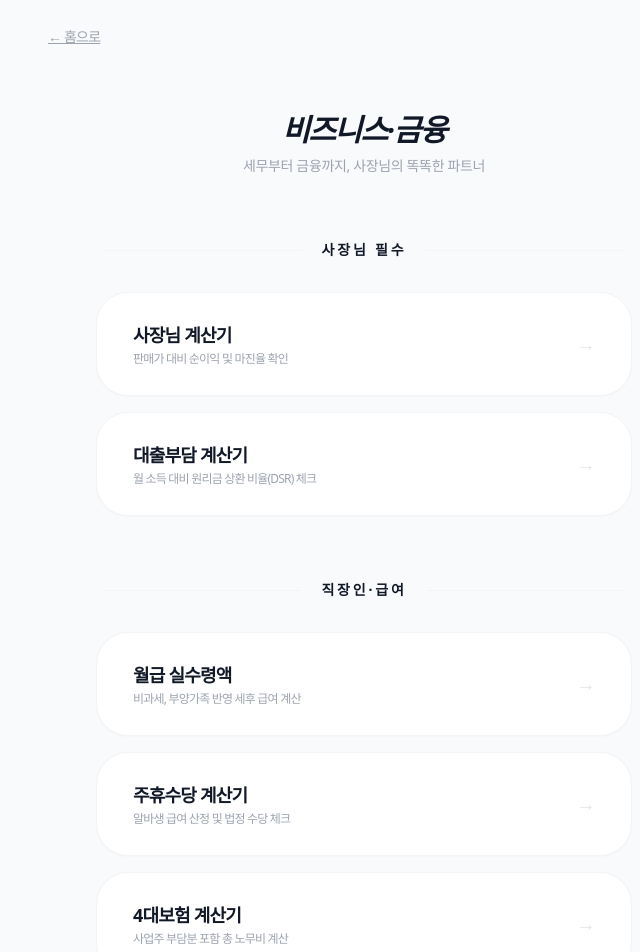
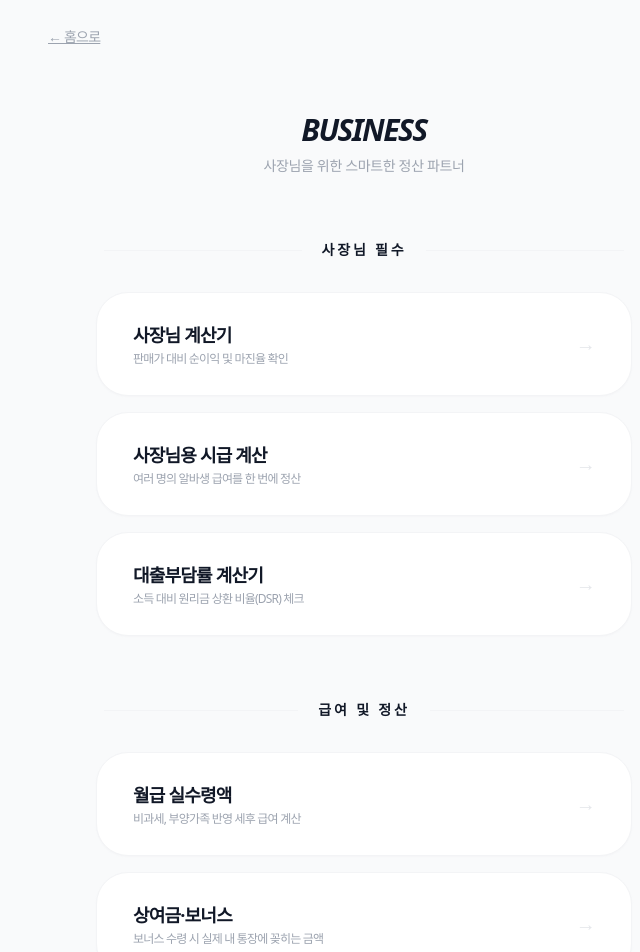
Before and after one commit to greentea2417/semogye-calculator, a Next.js app: page /business in a window 1280 px wide. Shown: the top 952 px of the page, without its empty margins (276-916 px from the left). Built offline with nearby package versions, Linux system fonts and the light colour scheme; a web font is replaced by a local one.

Commit message:
fix: 4대보험 계산기 제거 및 비즈니스 메뉴 최종 확정

```diff
--- a/app/business/page.tsx
+++ b/app/business/page.tsx
@@ -7,23 +7,24 @@ const BUSINESS_TOOLS = [
   {
     category: "사장님 필수",
     tools: [
-      { title: "사장님 계산기", description: "판매가 대비 순이익 및 마진율 확인", href: "/profit" }, // app/profit 폴더 연결
-      { title: "대출부담 계산기", description: "월 소득 대비 원리금 상환 비율(DSR) 체크", href: "/burden" }, // app/burden 폴더 연결
+      { title: "사장님 계산기", description: "판매가 대비 순이익 및 마진율 확인", href: "/profit" },
+      { title: "사장님용 시급 계산", description: "여러 명의 알바생 급여를 한 번에 정산", href: "/business/hourly-multi" },
+      { title: "대출부담률 계산기", description: "소득 대비 원리금 상환 비율(DSR) 체크", href: "/burden" },
     ],
   },
   {
-    category: "직장인·급여",
+    category: "급여 및 정산",
     tools: [
-      { title: "월급 실수령액", description: "비과세, 부양가족 반영 세후 급여 계산", href: "/salary" }, // app/salary 폴더 연결
-      { title: "주휴수당 계산기", description: "알바생 급여 산정 및 법정 수당 체크", href: "/business/holiday-pay" },
-      { title: "4대보험 계산기", description: "사업주 부담분 포함 총 노무비 계산", href: "/business/employer-insurance" },
+      { title: "월급 실수령액", description: "비과세, 부양가족 반영 세후 급여 계산", href: "/salary" },
+      { title: "상여금·보너스", description: "보너스 수령 시 실제 내 통장에 꽂히는 금액", href: "/business/holiday-pay" },
+      { title: "월급 vs 프리랜서", description: "정규직과 3.3% 계약 중 유리한 쪽 비교", href: "/business/compare" },
     ],
   },
   {
     category: "알바·프리랜서",
     tools: [
       { title: "프리랜서 3.3%", description: "소득세 3.3% 제외 실지급액 확인", href: "/business/freelance" },
-      { title: "시급·알바비", description: "주휴수당 포함 월 환산 금액", href: "/business/hourly" },
+      { title: "시급·알바비", description: "주휴수당 포함 월 예상 수령액 확인", href: "/business/hourly" },
     ],
   },
 ];
@@ -32,8 +33,8 @@ export default function BusinessPage() {
   return (
     <main className="max-w-xl mx-auto px-5 py-16 space-y-16">
       <section className="flex flex-col items-center text-center space-y-2">
-        <h1 className="text-3xl font-black text-gray-900 tracking-tighter italic">비즈니스·금융</h1>
-        <p className="text-sm text-gray-400 font-medium tracking-tight">세무부터 금융까지, 사장님의 똑똑한 파트너</p>
+        <h1 className="text-3xl font-black text-gray-900 tracking-tighter italic uppercase">Business</h1>
+        <p className="text-sm text-gray-400 font-medium tracking-tight">사장님을 위한 스마트한 정산 파트너</p>
       </section>
 
       <div className="space-y-16">
@@ -47,7 +48,11 @@ export default function BusinessPage() {
 
             <div className="grid grid-cols-1 gap-4">
               {group.tools.map((tool, tIdx) => (
-                <Link key={tIdx} href={tool.href} className="group block bg-white border border-gray-100 p-7 rounded-[32px] hover:border-blue-600 transition-all duration-300 shadow-sm shadow-gray-200/20">
+                <Link
+                  key={tIdx}
+                  href={tool.href}
+                  className="group block bg-white border border-gray-100 p-7 rounded-[32px] hover:border-blue-600 transition-all duration-300 shadow-sm shadow-gray-200/20"
+                >
                   <div className="flex justify-between items-center text-left px-2">
                     <div className="space-y-0.5">
                       <h3 className="font-bold text-lg text-gray-900">{tool.title}</h3>
```
